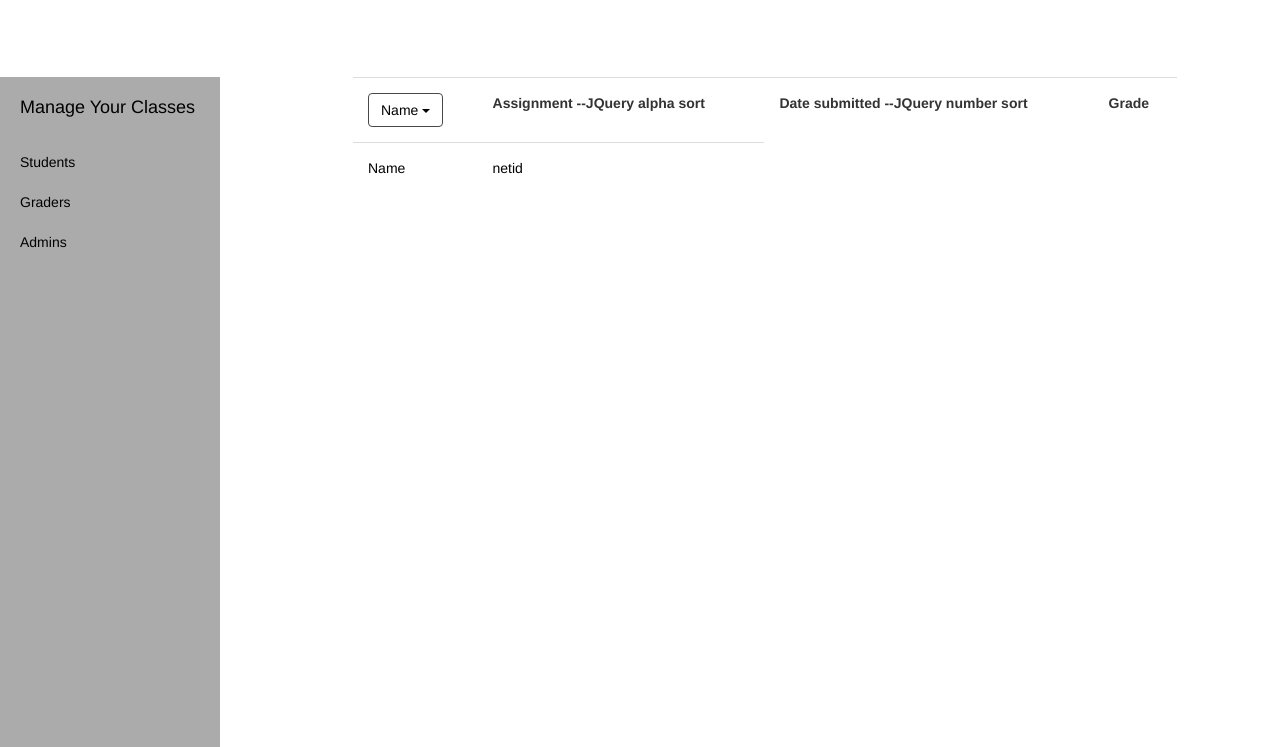
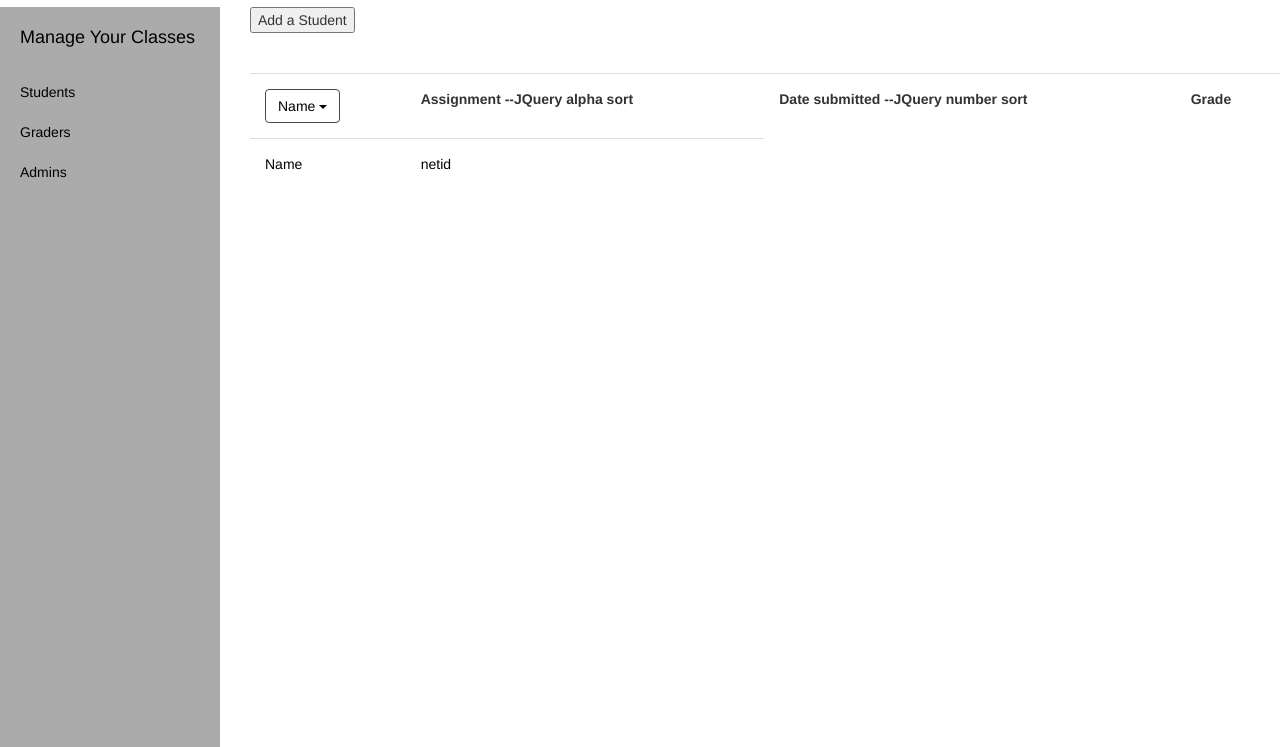
Before and after one commit to gleichnitz/333, a Flask app: template templates/admin_students.html in a window 1280 px wide. Shown: the part 53-800 px from the top of the page. Run offline with Flask 2, Linux system fonts and the light colour scheme; the template is opened without the code that fills it, so the values that code supplies are empty.

Commit message:
add button + remove margin

```diff
--- a/templates/admin_students.html
+++ b/templates/admin_students.html
@@ -1,7 +1,7 @@
 {% extends "base_admin.html" %}
 
 {% block content %}
-	<div style="margin: 5em 10%;">
+	<button class="btn_custom"type="button">Add a Student</button>
     <table class="table table-hover" style="background-color: transparent; margin-top: 40px;">
       <tr>
           <th>
@@ -21,5 +21,4 @@
               <tr><td><a href="#"><div style="height:100%;width:100%">Name</div></a></td>
               <td><a href="#"><div style="height:100%;width:100%">netid</div></a></td>
     </table>
-	</div>
 {% endblock %}
```
